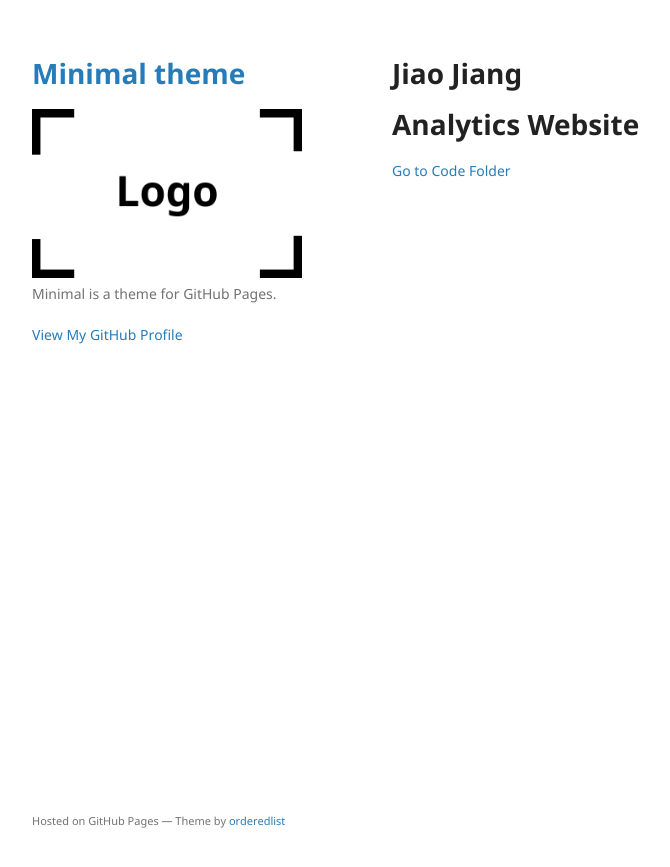
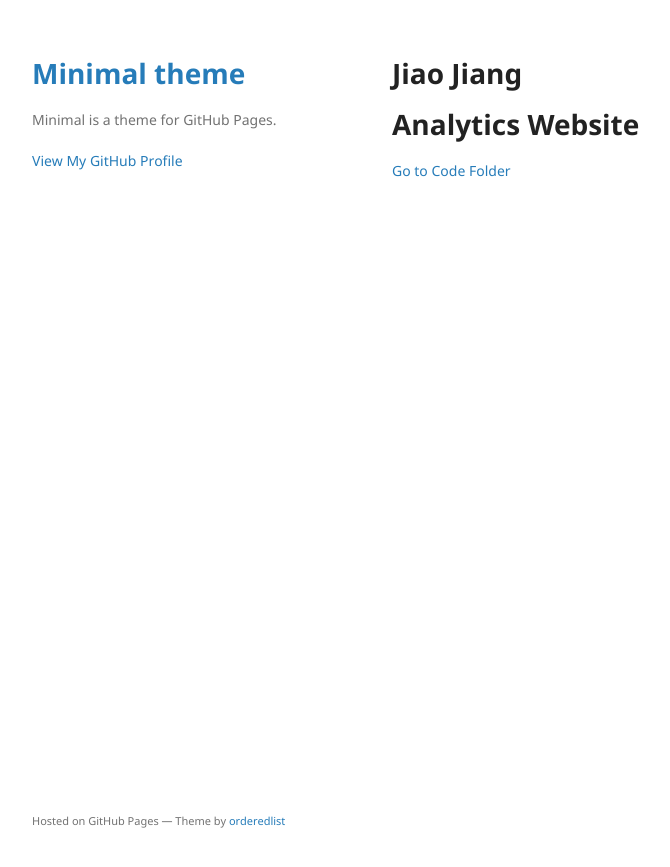
Before and after one commit to jiang-jiao/jiang-jiao.github.io, a Jekyll site: the page built from index.md, in a window 1280 px wide. Shown: the top 867 px of the page, without its empty margins (178-848 px from the left). Built offline with Jekyll 4.4.1, drawn with Linux system fonts in a browser that asks for light colours.

Commit message:
Update default.html

```diff
--- a/_layouts/default.html
+++ b/_layouts/default.html
@@ -16,9 +16,6 @@
       <header>
         <h1><a href="{{ "/" | absolute_url }}">{{ site.title | default: site.github.repository_name }}</a></h1>
 
-        {% if site.logo %}
-          <img src="{{site.logo | relative_url}}" alt="Logo" />
-        {% endif %}
 
         <p>{{ site.description | default: site.github.project_tagline }}</p>
 
```
